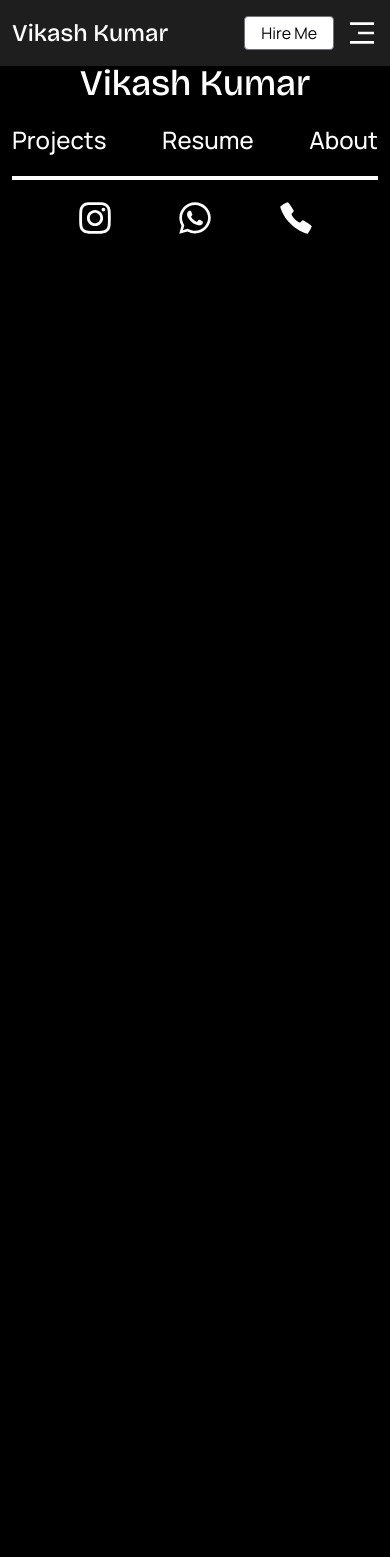
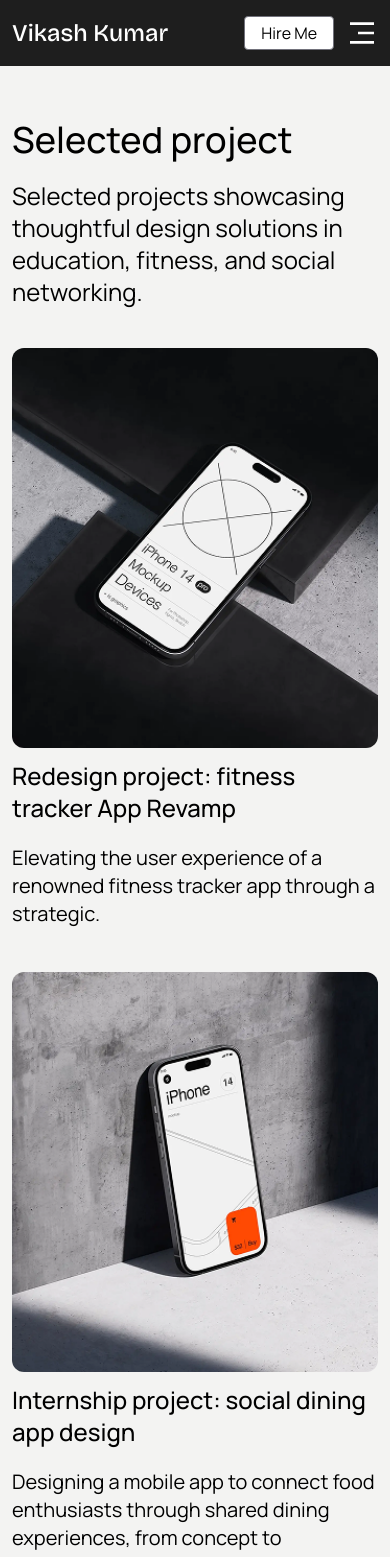
Before and after one commit to VikashFaujdar/my-portfolio, a React (Vite) app: page /projects in a window 390 px wide. Shown: the top 1557 px of the page. Before the commit the page ends 844 px from the top, so only its background shows below. Built offline with nearby package versions, Linux system fonts and the light colour scheme.

Commit message:
Projects Page completed

```diff
--- /dev/null
+++ b/src/Pages/Projects/Hero.jsx
@@ -0,0 +1,55 @@
+import React from 'react';
+import grade from '../../assets/gradeProject.png'
+import card1 from '../../assets/card1.png';
+import card2 from '../../assets/card2.png';
+
+const Hero = () => {
+
+    const Projects = [
+        {
+            Image: card1,
+            Title: "Redesign project: fitness tracker App Revamp",
+            subTitle: "Elevating the user experience of a renowned fitness tracker app through a strategic."
+        },
+        {
+            Image: card2,
+            Title: "Internship project: social dining app design",
+            subTitle: "Designing a mobile app to connect food enthusiasts through shared dining experiences, from concept to prototype."
+        },
+        {
+            Image: grade,
+            Title: "Redesign project: fitness tracker App Revamp",
+            subTitle: "Revolutionizing the educational ecosystem with a mobile app designed to enhance interactive learning and peer collaboration."
+        }
+    ]
+
+
+
+    return (
+        <div className='text-black h-full'>
+            <div className="container min-h-screen h-full pt-30 pb-20 gap-2 flex flex-col items-start justify-center px-3 lg:px-5">
+                <h1 className='text-4xl font-secondary font-medium'>Selected project</h1>
+                <p className='text-2xl font-secondary my-3 max-w-170'>Selected projects showcasing thoughtful design solutions in education, fitness, and social networking.</p>
+                <div className="grid grid-col md:grid-cols-2 gap-5 my-5">
+
+                    {
+                        Projects.map((elem) => {
+                            return (
+                                <div className="card flex bg-transparent flex-col overflow-hidden rounded-md">
+                                    <img src={elem.Image} alt="card Image" className='rounded-xl h-100 object-cover object-center' />
+                                    <div className="dts flex flex-col gap-2 py-3">
+                                        <h1 className='text-2xl sm:text-[5vw] md:text-[4vw] lg:text-4xl font-secondary font-medium'>{elem.Title}</h1>
+                                        <h3 className='text-xl lg:text-2xl font-secondary font-normal my-3'>{elem.subTitle}</h3>
+                                    </div>
+                                </div>
+                            )
+                        })
+                    }
+
+                </div>
+            </div>
+        </div>
+    )
+}
+
+export default Hero
--- a/src/Pages/Projects/Projects.jsx
+++ b/src/Pages/Projects/Projects.jsx
@@ -1,8 +1,13 @@
 import React from 'react'
+import Hero from './Hero'
+import CallToAction from '../../components/CallToAction'
 
 const Projects = () => {
   return (
-    <div>Projects</div>
+    <div className='bg-[#f3f3f2]'>
+      <Hero/>
+      <CallToAction/>
+    </div>
   )
 }
 
--- a/src/components/Footer.jsx
+++ b/src/components/Footer.jsx
@@ -19,6 +19,7 @@ const Footer = () => {
                 opacity:0,
                 duration:0.8,
                 stagger:0.2,
+                repeat:-1
             })
         })
 
@@ -31,10 +32,10 @@ const Footer = () => {
                             <h1 className='text-4xl nameLogo font-primary font-medium'>Vikash Kumar</h1>
                         </div>
                         <div className="links flex justify-between items-center md:gap-10 mt-5 md:mt-0">
-                            <Link to={'/projects'} className='text-2xl md:text-[2vw] lg:text-2xl font-secondary font-medium'>Projects
+                            <Link to={'/projects'} className='text-2xl md:text-[2vw] lg:text-xl hover:text-blue-300 transition-all duration-300 font-secondary font-medium'>Projects
                             </Link>
-                            <Link to={'/resume'} className='text-2xl md:text-[2vw] lg:text-2xl font-secondary font-medium'>Resume</Link>
-                            <Link to={'/about'} className='text-2xl md:text-[2vw] lg:text-2xl font-secondary font-medium'>About</Link>
+                            <Link to={'/resume'} className='text-2xl md:text-[2vw] lg:text-xl hover:text-blue-300 transition-all duration-300 font-secondary font-medium'>Resume</Link>
+                            <Link to={'/about'} className='text-2xl md:text-[2vw] lg:text-xl hover:text-blue-300 transition-all duration-300 font-secondary font-medium' href='#Header'>About</Link>
                         </div>
                     </div>
                     <hr className='my-5 border-2 md:hidden' />
--- a/src/components/Header.jsx
+++ b/src/components/Header.jsx
@@ -49,7 +49,7 @@ const Header = () => {
     }
 
   return (
-    <div className='bg-[#1E1E1E] header fixed top-0 left-0 right-0 text-white flex items-center z-30'>
+    <div id='Header' className='bg-[#1E1E1E] header fixed top-0 left-0 right-0 text-white flex items-center z-30'>
         <div className="container relative flex items-center justify-between px-3 lg:px-5 md:py-5 py-4">
             <div className="logo flex items-center justify-center">
                 <Link to={'/'} className='flex justify-center items-center gap-2'>
```
Also changed, not shown: src/assets/card1.png (added), src/assets/card2.png (added).
